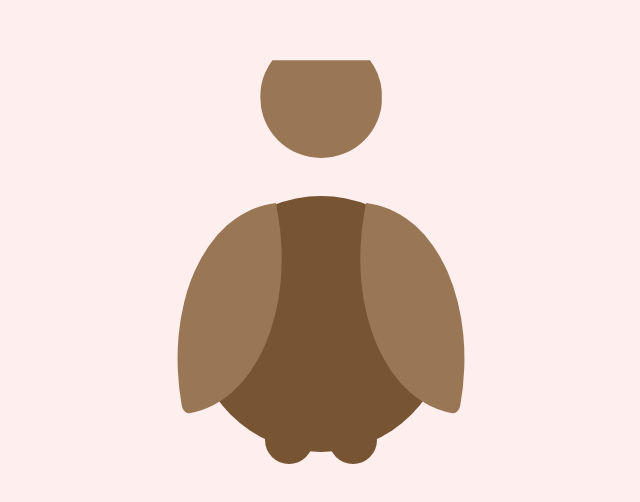
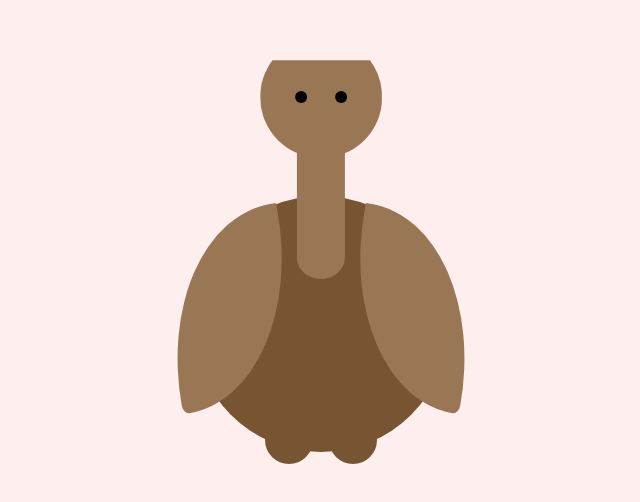
Before and after one commit to 528nrandazzo-dev/Turkey-TIme, a plain HTML site: page index.html in a window 1280 px wide. Shown: the part 140-642 px from the top of the page, without its empty margins (319-959 px from the left). Drawn offline with Linux system fonts and the light colour scheme.

Commit message:
turkey dumbo eyes :)

```diff
--- a/index.html
+++ b/index.html
@@ -35,13 +35,15 @@
 
 <div class="Bottom Hat"></div>
 
-<div class="Head"></div>
-
-<div class="Eye"></div>
+<div class="Head">
+    <div class="Eye"></div>
 
 <div class="Beak"></div>
 
 <div class="red"></div>
+
+</div>
+
 
 
 
--- a/style.css
+++ b/style.css
@@ -62,3 +62,29 @@ transform: scaleX(-1) rotate(-10deg);
  transform: translate(-50%);
  clip-path: polygon(0% 20%, 100% 20%, 100% 500%, 0% 500%);
 }
+
+
+.Head::before {
+content: "";
+display: block;
+position: absolute;
+height: 120%;
+width: 40%;
+background: var(--brown2);
+top: 80%;
+left: 50%;
+transform: translate(-50%);
+border-radius: 0 0 100% 100% / 30%;
+}
+
+
+.Eye {
+    width: 10%;
+    height: 10%;
+    background: black;
+    border-radius: 50%;
+    top: 45%;
+    left: 50%;
+    transform: translate(-50%,0) translate(-2.5vmin, 0);
+    box-shadow: 5vmin 0;
+}
```
